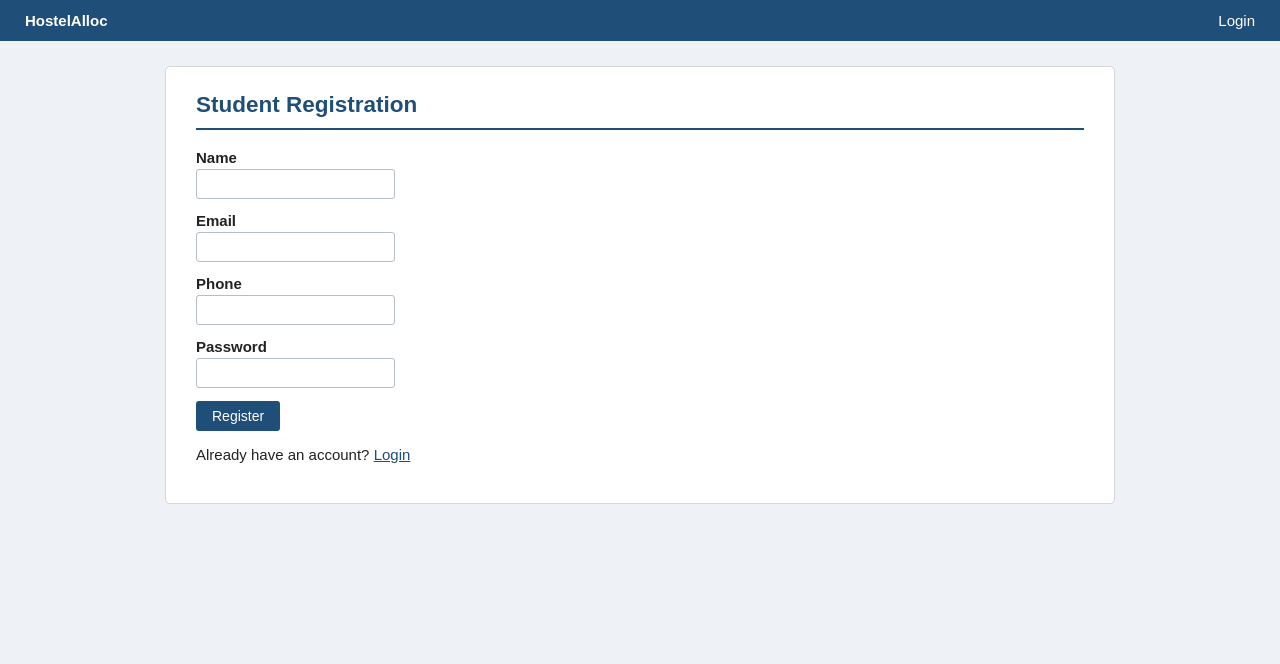
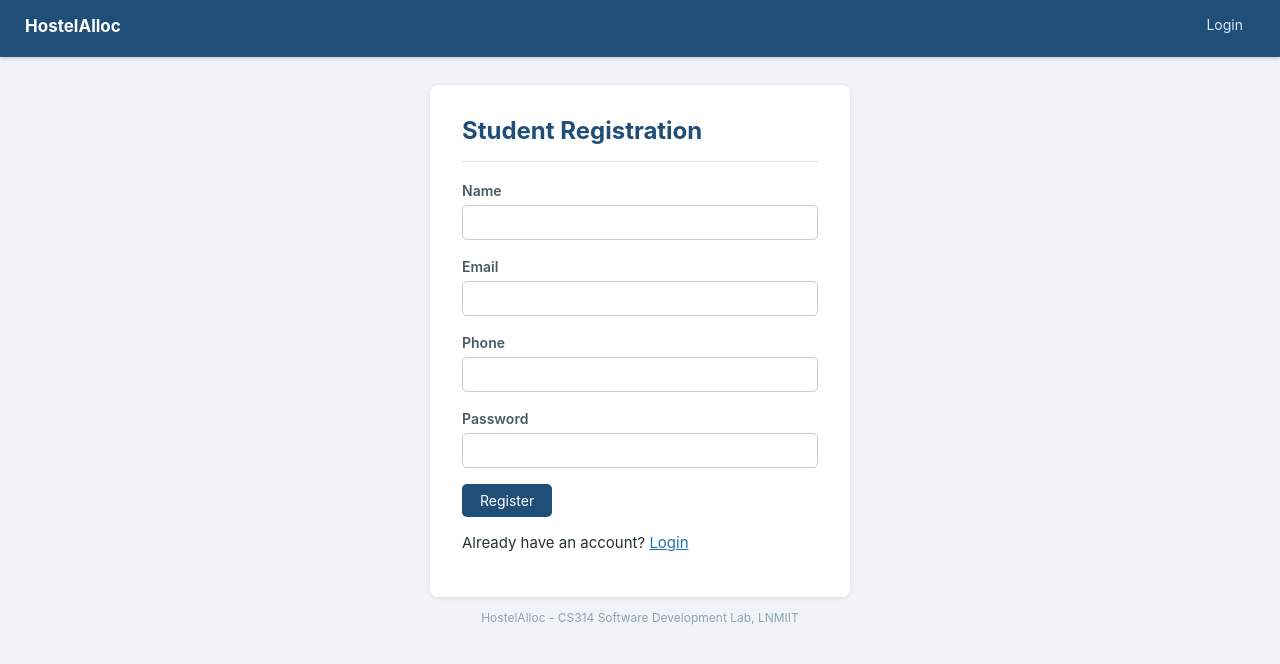
Before and after one commit to mathurninaad/HostelAlloc, a FastAPI app: page /register in a window 1280 px wide. Shown: the top 664 px of the page. Run offline with FastAPI, Linux system fonts and the light colour scheme.

Commit message:
Improve the look of the pages
Co-Authored-By: Claude Sonnet 5.5 <noreply@anthropic.com>
Claude-Session: https://claude.ai/code/session_01HamDU3RhgjjenM4AakrADy

```diff
--- a/static/style.css
+++ b/static/style.css
@@ -1,118 +1,170 @@
+* {
+    box-sizing: border-box;
+}
+
 body {
-    font-family: Arial, Helvetica, sans-serif;
+    font-family: -apple-system, "Segoe UI", Roboto, Arial, sans-serif;
     font-size: 15px;
-    color: #222;
+    line-height: 1.5;
+    color: #263238;
     margin: 0;
-    background: #eef1f5;
+    background: #f0f3f8;
 }
 
 .nav {
     background: #1f4e79;
-    padding: 12px 25px;
+    padding: 0 25px;
     overflow: hidden;
+    box-shadow: 0 2px 4px rgba(0, 0, 0, 0.15);
 }
 
 .nav a {
-    color: white;
-    margin-right: 18px;
+    display: inline-block;
+    color: #dbe7f3;
+    padding: 14px 12px;
     text-decoration: none;
-    font-size: 15px;
+    font-size: 14px;
+    border-bottom: 3px solid transparent;
 }
 
 .nav a:hover {
-    text-decoration: underline;
+    color: white;
+    background: #2a5f91;
+}
+
+.nav a.active {
+    color: white;
+    border-bottom: 3px solid #ffffff;
+}
+
+.nav a.brand {
+    color: white;
+    font-weight: bold;
+    font-size: 17px;
+    padding-left: 0;
+    margin-right: 15px;
+}
+
+.nav a.brand:hover {
+    background: none;
 }
 
 .nav .right {
     float: right;
-    margin-left: 18px;
-    margin-right: 0;
 }
 
 .container {
-    box-sizing: border-box;
-    max-width: 950px;
+    max-width: 980px;
     width: calc(100% - 40px);
-    margin: 25px auto;
+    margin: 28px auto 10px auto;
     background: white;
-    padding: 25px 30px;
-    border: 1px solid #d0d7de;
-    border-radius: 5px;
+    padding: 28px 32px;
+    border-radius: 8px;
+    box-shadow: 0 1px 4px rgba(0, 0, 0, 0.1);
+}
+
+.container.narrow {
+    max-width: 420px;
 }
 
 h2 {
-    margin-top: 0;
-    padding-bottom: 10px;
-    border-bottom: 2px solid #1f4e79;
+    margin: 0 0 18px 0;
+    padding-bottom: 12px;
+    border-bottom: 1px solid #dde3ea;
     color: #1f4e79;
+    font-size: 24px;
 }
 
 h3 {
-    margin-top: 25px;
-    color: #333;
+    margin: 28px 0 10px 0;
+    color: #37474f;
+    font-size: 18px;
 }
 
 a {
-    color: #1f4e79;
+    color: #1f6fb5;
 }
 
 table {
     border-collapse: collapse;
     width: 100%;
-    margin: 10px 0 15px 0;
+    margin: 10px 0 18px 0;
+    font-size: 14px;
 }
 
 th, td {
-    border: 1px solid #d0d7de;
-    padding: 8px 10px;
+    border-bottom: 1px solid #e3e8ee;
+    padding: 10px 12px;
     text-align: left;
 }
 
 th {
-    background: #e3ebf3;
+    background: #f3f6fa;
+    color: #455a64;
+    font-weight: 600;
+    border-bottom: 2px solid #d5dce4;
 }
 
-tr:nth-child(even) td {
-    background: #f7f9fb;
+tr:hover td {
+    background: #f8fafc;
 }
 
 input, select, textarea {
-    padding: 6px 8px;
-    margin: 3px 0;
-    border: 1px solid #b5bdc6;
-    border-radius: 3px;
+    padding: 8px 10px;
+    margin: 4px 0;
+    border: 1px solid #c3ccd6;
+    border-radius: 5px;
     font-size: 14px;
+    font-family: inherit;
+    background: white;
 }
 
 input:focus, select:focus, textarea:focus {
     outline: none;
-    border-color: #1f4e79;
+    border-color: #1f6fb5;
+    box-shadow: 0 0 0 3px rgba(31, 111, 181, 0.15);
+}
+
+.narrow input[type=text], .narrow input[type=email], .narrow input[type=password] {
+    width: 100%;
 }
 
 textarea {
-    width: 320px;
-    height: 70px;
+    width: 340px;
+    max-width: 100%;
+    height: 80px;
 }
 
 label {
     display: block;
-    margin-top: 10px;
-    font-weight: bold;
+    margin-top: 12px;
+    font-weight: 600;
+    font-size: 14px;
+    color: #455a64;
 }
 
 button {
-    padding: 7px 16px;
-    margin-top: 10px;
+    padding: 8px 18px;
+    margin-top: 12px;
     background: #1f4e79;
     color: white;
     border: none;
-    border-radius: 3px;
+    border-radius: 5px;
     font-size: 14px;
+    font-family: inherit;
     cursor: pointer;
 }
 
 button:hover {
     background: #163a5a;
+}
+
+button.danger {
+    background: #c0392b;
+}
+
+button.danger:hover {
+    background: #962d22;
 }
 
 td button {
@@ -148,3 +270,10 @@ td button {
 form.inline {
     display: inline;
 }
+
+.footer {
+    text-align: center;
+    color: #90a4ae;
+    font-size: 12px;
+    margin: 12px 0 25px 0;
+}
--- a/templates/apply.html
+++ b/templates/apply.html
@@ -1,4 +1,5 @@
 {% extends "base.html" %}
+{% from "macros.html" import badge %}
 {% block content %}
 <h2>Hostel Application</h2>
 {% if not cycle %}
@@ -6,7 +7,7 @@
 {% else %}
     <p>Cycle: {{ cycle.name }} ({{ cycle.start_date.strftime("%d-%m-%Y") }} to {{ cycle.end_date.strftime("%d-%m-%Y") }})</p>
     {% if application %}
-        <p>Status: <b>{{ status }}</b></p>
+        <p>Status: {{ badge(status) }}</p>
     {% endif %}
 
     {% if not is_open %}
--- a/templates/base.html
+++ b/templates/base.html
@@ -1,50 +1,55 @@
+{% macro nav(href, text) %}<a href="{{ href }}" class="{% if request.url.path == href or request.url.path.startswith(href ~ '/') %}active{% endif %}">{{ text }}</a>{% endmacro %}
 <!DOCTYPE html>
 <html>
 <head>
     <title>HostelAlloc</title>
+    <meta name="viewport" content="width=device-width, initial-scale=1">
     <link rel="stylesheet" href="/static/style.css">
 </head>
 <body>
 <div class="nav">
-    <a href="/"><b>HostelAlloc</b></a>
+    <a href="/" class="brand">HostelAlloc</a>
     {% if user %}
         {% if user.role == "student" %}
-            <a href="/student">Home</a>
-            <a href="/student/apply">Application</a>
-            <a href="/student/allocation">My Room</a>
-            <a href="/student/room-change">Room Change</a>
-            <a href="/student/checkout">Checkout</a>
+            {{ nav("/student", "Home") }}
+            {{ nav("/student/apply", "Application") }}
+            {{ nav("/student/allocation", "My Room") }}
+            {{ nav("/student/room-change", "Room Change") }}
+            {{ nav("/student/checkout", "Checkout") }}
         {% elif user.role == "warden" %}
-            <a href="/warden">Home</a>
-            <a href="/warden/applications">Applications</a>
-            <a href="/warden/allocations">Allocations</a>
-            <a href="/warden/changes">Room Changes</a>
-            <a href="/warden/checkouts">Checkouts</a>
-            <a href="/reports">Reports</a>
+            {{ nav("/warden", "Home") }}
+            {{ nav("/warden/applications", "Applications") }}
+            {{ nav("/warden/allocations", "Allocations") }}
+            {{ nav("/warden/changes", "Room Changes") }}
+            {{ nav("/warden/checkouts", "Checkouts") }}
+            {{ nav("/reports", "Reports") }}
         {% elif user.role == "office" %}
-            <a href="/office">Home</a>
-            <a href="/office/hostels">Hostels</a>
-            <a href="/office/cycle">Cycle</a>
-            <a href="/office/allocation">Allocation</a>
-            <a href="/reports">Reports</a>
+            {{ nav("/office", "Home") }}
+            {{ nav("/office/hostels", "Hostels") }}
+            {{ nav("/office/cycle", "Cycle") }}
+            {{ nav("/office/allocation", "Allocation") }}
+            {{ nav("/reports", "Reports") }}
         {% elif user.role == "institute" %}
-            <a href="/reports">Reports</a>
+            {{ nav("/reports", "Reports") }}
         {% elif user.role == "sysadmin" %}
-            <a href="/admin/users">Users</a>
-            <a href="/admin/audit">Audit Log</a>
-            <a href="/reports">Reports</a>
+            {{ nav("/admin/users", "Users") }}
+            {{ nav("/admin/audit", "Audit Log") }}
+            {{ nav("/reports", "Reports") }}
         {% endif %}
-        <a href="/logout" class="right">Logout</a>
-        <a href="/notifications" class="right">Notifications</a>
+        <span class="right">
+            {{ nav("/notifications", "Notifications") }}
+            <a href="/logout">Logout ({{ user.name }})</a>
+        </span>
     {% else %}
-        <a href="/login" class="right">Login</a>
+        <span class="right"><a href="/login">Login</a></span>
     {% endif %}
 </div>
-<div class="container">
+<div class="container {% block width %}{% endblock %}">
     {% if flash %}
         <div class="message">{{ flash }}</div>
     {% endif %}
     {% block content %}{% endblock %}
 </div>
+<p class="footer">HostelAlloc - CS314 Software Development Lab, LNMIIT</p>
 </body>
 </html>
--- a/templates/login.html
+++ b/templates/login.html
@@ -1,4 +1,5 @@
 {% extends "base.html" %}
+{% block width %}narrow{% endblock %}
 {% block content %}
 <h2>Login</h2>
 <form method="post" action="/login">
--- /dev/null
+++ b/templates/macros.html
@@ -0,0 +1 @@
+{% macro badge(text) %}<span class="badge {{ text|lower|replace(' ', '-') }}">{{ text }}</span>{% endmacro %}
--- a/templates/office_allocation.html
+++ b/templates/office_allocation.html
@@ -1,4 +1,5 @@
 {% extends "base.html" %}
+{% from "macros.html" import badge %}
 {% block content %}
 <h2>Allocation</h2>
 {% if not cycle %}
@@ -32,7 +33,7 @@
         <td>{{ a.bed.room.hostel.name }}, {{ a.bed.room.number }}</td>
         <td>{{ a.bed.number }}</td>
         <td>{% if a.bed.room.hostel.warden %}{{ a.bed.room.hostel.warden.name }}{% else %}-{% endif %}</td>
-        <td>{{ a.status }}</td>
+        <td>{{ badge(a.status) }}</td>
     </tr>
     {% endfor %}
 </table>
--- a/templates/register.html
+++ b/templates/register.html
@@ -1,4 +1,5 @@
 {% extends "base.html" %}
+{% block width %}narrow{% endblock %}
 {% block content %}
 <h2>Student Registration</h2>
 <form method="post" action="/register">
--- a/templates/room_change.html
+++ b/templates/room_change.html
@@ -1,4 +1,5 @@
 {% extends "base.html" %}
+{% from "macros.html" import badge %}
 {% block content %}
 <h2>Room Change</h2>
 {% if pending %}
@@ -27,7 +28,7 @@
         <td>{{ r.created_at.strftime("%d-%m-%Y") }}</td>
         <td>{{ r.requested_room.hostel.name }}, {{ r.requested_room.number }}</td>
         <td>{{ r.reason }}</td>
-        <td>{{ r.status }}</td>
+        <td>{{ badge(r.status) }}</td>
         <td>{{ r.decision_note }}</td>
     </tr>
     {% endfor %}
--- a/templates/student_checkout.html
+++ b/templates/student_checkout.html
@@ -1,4 +1,5 @@
 {% extends "base.html" %}
+{% from "macros.html" import badge %}
 {% block content %}
 <h2>Checkout</h2>
 {% if allocation and not started %}
@@ -19,7 +20,7 @@
     {% for c in checkouts %}
     <tr>
         <td>{{ c.initiated_at.strftime("%d-%m-%Y") }}</td>
-        <td>{{ c.status }}</td>
+        <td>{{ badge(c.status) }}</td>
         <td>{% if c.confirmed_at %}{{ c.confirmed_at.strftime("%d-%m-%Y") }}{% else %}-{% endif %}</td>
     </tr>
     {% endfor %}
--- a/templates/users.html
+++ b/templates/users.html
@@ -21,7 +21,7 @@
         </td>
         <td>
             <form method="post" action="/admin/users/{{ u.id }}/toggle" class="inline">
-                <button type="submit">{% if u.active %}Deactivate{% else %}Activate{% endif %}</button>
+                <button type="submit" {% if u.active %}class="danger"{% endif %}>{% if u.active %}Deactivate{% else %}Activate{% endif %}</button>
             </form>
         </td>
     </tr>
--- a/templates/warden_allocations.html
+++ b/templates/warden_allocations.html
@@ -1,4 +1,5 @@
 {% extends "base.html" %}
+{% from "macros.html" import badge %}
 {% block content %}
 <h2>Allocations in my hostels</h2>
 {% if items %}
@@ -12,7 +13,7 @@
         <td>{{ a.user.name }}</td>
         <td>{{ a.bed.room.hostel.name }}, {{ a.bed.room.number }}</td>
         <td>{{ a.bed.number }}</td>
-        <td>{{ a.status }}</td>
+        <td>{{ badge(a.status) }}</td>
         <td>
             {% if a.status == "Pending Verification" %}
             <form method="post" action="/warden/verify/{{ a.id }}" class="inline">
--- a/templates/warden_applications.html
+++ b/templates/warden_applications.html
@@ -1,4 +1,5 @@
 {% extends "base.html" %}
+{% from "macros.html" import badge %}
 {% block content %}
 <h2>Applications</h2>
 {% if cycle %}<p>Cycle: {{ cycle.name }}</p>{% endif %}
@@ -10,7 +11,7 @@
         <td>{{ a.user.name }}</td>
         <td>{{ a.year }}</td>
         <td>{% if a.hostel %}{{ a.hostel.name }}{% else %}-{% endif %}</td>
-        <td>{{ a.status }}</td>
+        <td>{{ badge(a.status) }}</td>
     </tr>
     {% endfor %}
 </table>
--- a/templates/warden_changes.html
+++ b/templates/warden_changes.html
@@ -1,4 +1,5 @@
 {% extends "base.html" %}
+{% from "macros.html" import badge %}
 {% block content %}
 <h2>Room Change Requests</h2>
 {% if items %}
@@ -8,7 +9,7 @@
     <p>Current: {{ c.allocation.bed.room.hostel.name }}, Room {{ c.allocation.bed.room.number }}</p>
     <p>Wants: {{ c.requested_room.hostel.name }}, Room {{ c.requested_room.number }}</p>
     <p>Reason: {{ c.reason }}</p>
-    <p>Status: {{ c.status }}</p>
+    <p>Status: {{ badge(c.status) }}</p>
     {% if c.status == "Pending" %}
     <form method="post" action="/warden/changes/{{ c.id }}/approve">
         <label>Give room</label>
@@ -23,7 +24,7 @@
     </form>
     <form method="post" action="/warden/changes/{{ c.id }}/reject">
         <input type="text" name="note" placeholder="Reason for rejecting">
-        <button type="submit">Reject</button>
+        <button type="submit" class="danger">Reject</button>
     </form>
     {% elif c.decision_note %}
     <p>Note: {{ c.decision_note }}</p>
--- a/templates/warden_checkouts.html
+++ b/templates/warden_checkouts.html
@@ -1,4 +1,5 @@
 {% extends "base.html" %}
+{% from "macros.html" import badge %}
 {% block content %}
 <h2>Checkouts</h2>
 
@@ -11,7 +12,7 @@
         <td>{{ c.user.name }}</td>
         <td>{{ c.allocation.bed.room.hostel.name }}, {{ c.allocation.bed.room.number }}</td>
         <td>{{ c.initiated_at.strftime("%d-%m-%Y") }}</td>
-        <td>{{ c.status }}</td>
+        <td>{{ badge(c.status) }}</td>
         <td>
             {% if c.status == "Initiated" %}
             <form method="post" action="/warden/checkouts/{{ c.id }}/confirm" class="inline">
```
Also changed, not shown: other parts of static/style.css (+82 -12 lines), templates/office_home.html (+7 -7 lines), templates/reports.html (+5 -4 lines), templates/student_home.html (+5 -4 lines), templates/warden_home.html (+7 -8 lines).
